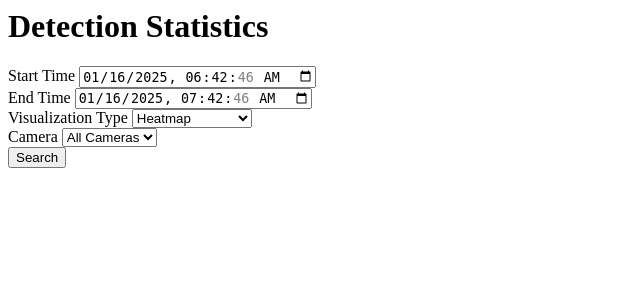
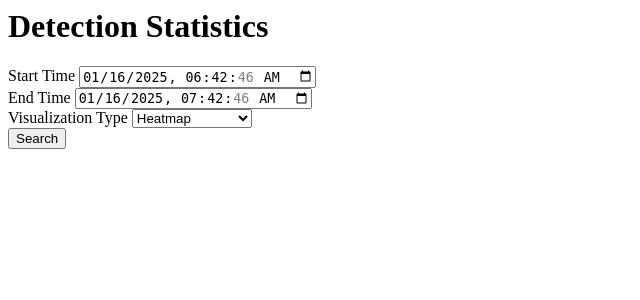
Before and after one commit to pppfkp/cctv_inzynierka, a Django app: page /detections/search/ in a window 1280 px wide. Shown: the top 300 px of the page, without its empty margins (0-640 px from the left). Run offline with Django 5.2, Linux system fonts and the light colour scheme; data that the repository does not hold is empty.

Commit message:
removed camera field from the stats form

```diff
--- a/main_app/stats/templates/detections/search.html
+++ b/main_app/stats/templates/detections/search.html
@@ -42,16 +42,6 @@
                     {{ form.visualization_type }}
                     {% if form.visualization_type.errors %}
                     <p class="text-red-500 text-xs italic">{{ form.visualization_type.errors }}</p>
-                    {% endif %}
-                </div>
-
-                <div class="form-group">
-                    <label class="block text-gray-700 text-sm font-bold mb-2" for="{{ form.camera_id.id_for_label }}">
-                        Camera
-                    </label>
-                    {{ form.camera_id }}
-                    {% if form.camera_id.errors %}
-                    <p class="text-red-500 text-xs italic">{{ form.camera_id.errors }}</p>
                     {% endif %}
                 </div>
             </div>
--- a/main_app/stats/views.py
+++ b/main_app/stats/views.py
@@ -1,15 +1,11 @@
-# stats/views.py
 import base64
 from django.shortcuts import render
 from django.views.generic import FormView
 from django import forms
 from datetime import datetime, timedelta
-from django.apps import apps
 import cv2
 
 from .utils import generate_heatmap, get_detection_statistics, plot_points, plot_bounding_boxes
-
-Camera = apps.get_model('management', 'Camera')
 
 class DetectionSearchForm(forms.Form):
     VISUALIZATION_CHOICES = [
@@ -26,18 +22,11 @@ class DetectionSearchForm(forms.Form):
         widget=forms.DateTimeInput(attrs={'type': 'datetime-local'}),
         initial=datetime.now()
     )
-    camera_id = forms.ChoiceField(required=False)
     visualization_type = forms.ChoiceField(
         choices=VISUALIZATION_CHOICES,
         initial='heatmap',
         widget=forms.Select(attrs={'class': 'form-select'})
     )
-
-    def __init__(self, *args, **kwargs):
-        super().__init__(*args, **kwargs)
-        cameras = Camera.objects.filter(enabled=True)
-        camera_choices = [('', 'All Cameras')] + [(str(c.id), c.name) for c in cameras]
-        self.fields['camera_id'].choices = camera_choices
 
     def clean(self):
         cleaned_data = super().clean()
@@ -46,12 +35,6 @@ class DetectionSearchForm(forms.Form):
 
         if start_time and end_time and end_time <= start_time:
             raise forms.ValidationError("End time must be later than start time")
-
-        camera_id = cleaned_data.get('camera_id')
-        if camera_id == '':
-            cleaned_data['camera_id'] = None
-        elif camera_id:
-            cleaned_data['camera_id'] = int(camera_id)
 
         return cleaned_data
 
@@ -63,13 +46,12 @@ class DetectionSearchView(FormView):
         try:
             start_time = form.cleaned_data['start_time']
             end_time = form.cleaned_data['end_time']
-            camera_id = form.cleaned_data.get('camera_id')
             visualization_type = form.cleaned_data.get('visualization_type')
 
-            print(f"Processing request: start={start_time}, end={end_time}, camera={camera_id}, viz={visualization_type}")
+            print(f"Processing request: start={start_time}, end={end_time}, viz={visualization_type}")
 
             # Get statistics
-            stats = get_detection_statistics(start_time, end_time, camera_id)
+            stats = get_detection_statistics(start_time, end_time)
             print(f"Statistics retrieved: {stats}")
 
             # Generate visualizations based on selected type
@@ -77,23 +59,20 @@ class DetectionSearchView(FormView):
 
             if visualization_type == 'heatmap':
                 raw_viz = generate_heatmap(
-                    start_time,
-                    end_time,
-                    camera_id,
+                    start_time=start_time,
+                    end_time=end_time,
                     img_width=1920,
                     img_height=1080
                 )
             elif visualization_type == 'points':
                 raw_viz = plot_points(
                     start_time=start_time,
-                    end_time=end_time,
-                    camera_id=camera_id
+                    end_time=end_time
                 )
             else:  # boxes
                 raw_viz = plot_bounding_boxes(
                     start_time=start_time,
                     end_time=end_time,
-                    camera_id=camera_id,
                     opacity=0.6
                 )
 
```
